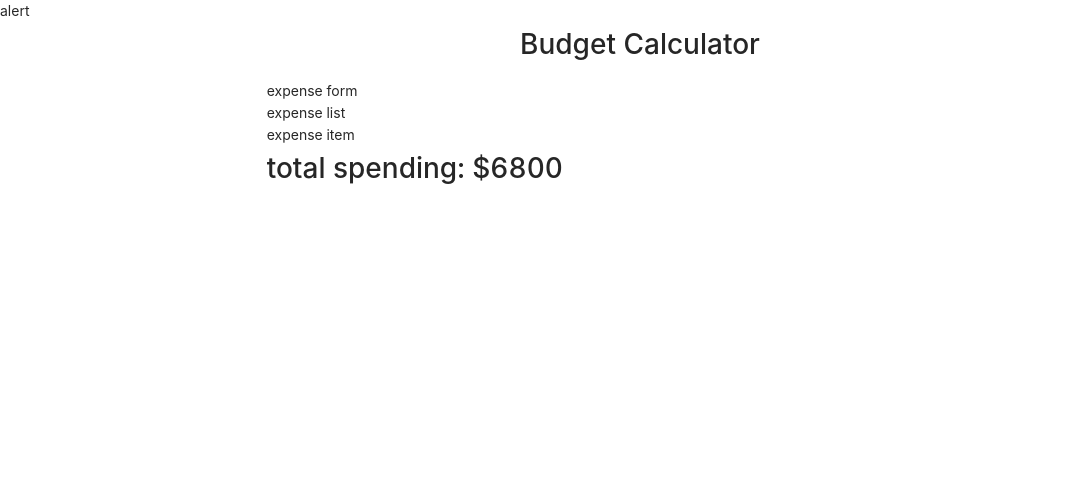
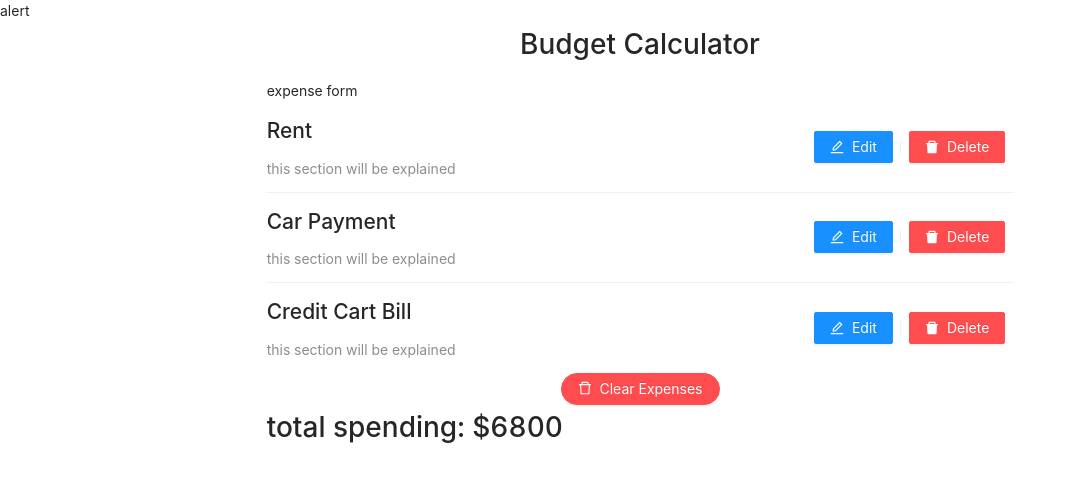
Before and after one commit to alican-uver/React-Budget-Calculator, a React (Create React App) app: page / in a window 1280 px wide. Shown: the top 482 px of the page, without its empty margins (0-1076 px from the left). Built offline with nearby package versions, Linux system fonts and the light colour scheme.

Commit message:
item and list comp createad

```diff
--- a/src/components/ExpenseItem.js
+++ b/src/components/ExpenseItem.js
@@ -1,10 +1,22 @@
-import React from 'react'
+import React from 'react';
+import { List, Button } from 'antd';
+import { EditOutlined, DeleteFilled } from '@ant-design/icons';
 
-const ExpenseItem = () => {
+const ExpenseItem = ({ expense }) => {
+
+    console.log(expense)
     return (
-        <div>
-            expense item
-        </div>
+        <>
+            <List.Item
+                actions={[<Button type="primary" icon={<EditOutlined />}>Edit</Button>, <Button type="danger" icon={<DeleteFilled />}>Delete</Button>]}
+            >
+                <List.Item.Meta
+                    title={<h2>{expense.charge}</h2>}
+                    description={expense.description}
+                />
+            </List.Item>
+        </>
+
     )
 }
 
--- a/src/components/ExpenseList.js
+++ b/src/components/ExpenseList.js
@@ -1,13 +1,25 @@
-import React from 'react'
-import Item from './ExpenseItem';
+import React from "react";
+import Item from "./ExpenseItem";
+import { Button, List } from "antd";
+import { DeleteOutlined } from "@ant-design/icons";
 
-const ExpenseList = () => {
-    return (
-        <div>
-            expense list
-            <Item />
-        </div>
-    )
-}
+const ExpenseList = ({ expenses }) => {
+  return (
+    <>
+      <List>
+        {expenses.map((expense) => {
+          return <Item key={expense.id} expense={expense} />;
+        })}
+      </List>
+      <div className="text-center">
+        {expenses.length > 0 && (
+          <Button type="danger" shape="round" icon={<DeleteOutlined />}>
+            Clear Expenses
+          </Button>
+        )}
+      </div>
+    </>
+  );
+};
 
-export default ExpenseList
+export default ExpenseList;
```
